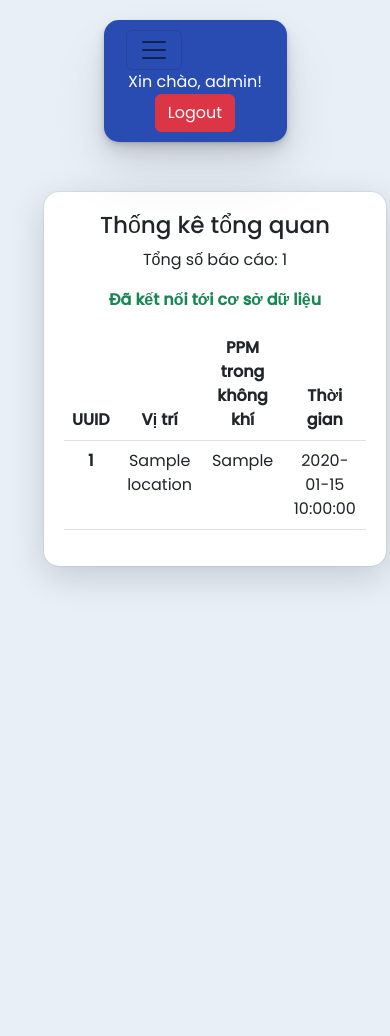
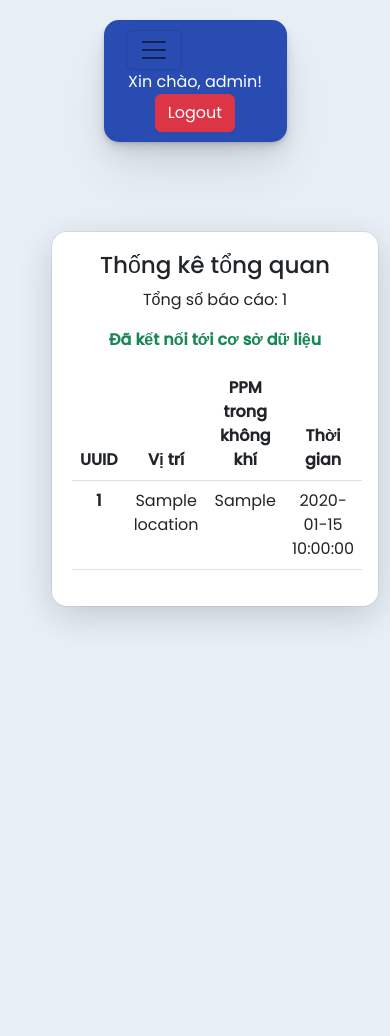
Before and after one commit to ignoremyburger/khkt2022-frontend, a Flask app: page / in a window 390 px wide. Before the commit the page ends 585 px from the top, so only its background shows below. Run offline with Flask 2, Linux system fonts and the light colour scheme; a user stored in the database is signed in; a database or web service that is not in the repository returns one stand-in record (values such as "Sample title"); some libraries are stand-ins or nearby versions.

Commit message:
Updated Responsiveness

```diff
--- a/static/main.css
+++ b/static/main.css
@@ -52,9 +52,13 @@ body{
     color: white;
 }
 #dashboard-content-wrapper{
-    margin-top: 50px;
+    height: 100%;
+    width: 100%;
+    margin: 50px auto;
+    padding: 20px;
 }
 #statistics, #history{
+    overflow: scroll;
     background-color: white;
     width: 100%;
     height: fit-content;
```
